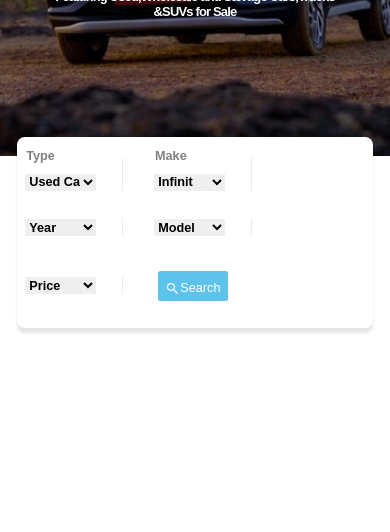
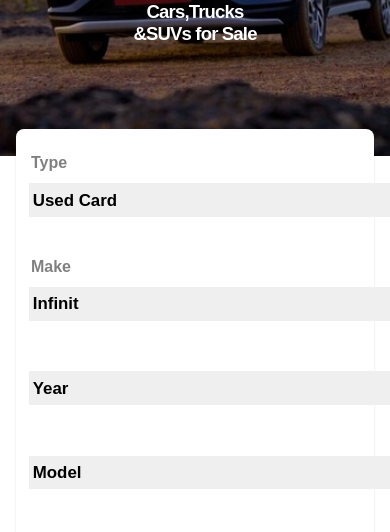
Before and after one commit to joyasaha1004/car-website2, a plain HTML site: page index.html in a window 390 px wide. Shown: the part 312-844 px from the top of the page. Drawn offline with nearby package versions, Linux system fonts and the light colour scheme.

Commit message:
add all changes

```diff
--- a/style.css
+++ b/style.css
@@ -99,9 +99,6 @@ section{
    display: flex;
   flex-wrap: wrap;
    gap: 2vmax;
-   /* z-index: 20; */
-   /* left: 17vmax;
-   right: 0;  */
    justify-self: center;
    top:14vmax;
    padding-right: 1vmax;
@@ -156,27 +153,32 @@ section{
     top:0.4vmax;
 
 }
-@media(max-width:350px){
-    .text h3{
-        font-size: 9vw !important;
+@media(max-width:300px){
+
+    section{
+        height: 43vmax;
     }
+
+    .text p{
+        font-size: 12px;
+    }
+
 }
+
 @media(max-width:400px){
     .nav-list li a{
         font-size: 2.8vw;
     }
     .text h3{
-        font-size: 5.5vmax !important;
+        font-size: 5.3vmax !important;
     }
     .text p{
-        font-size:13px;
+        font-size:2.2vmax;
     }
 
 }
 @media(max-width:480px){
-    select{
-        max-width: 80%;
-    }
+
     .select-option{
         gap: 3.2vmax !important;
     }
@@ -196,6 +198,41 @@ section{
     left: 0;
     right: 0;
     }
+    .select-option{
+        display: grid;
+        width: 92%;
+        margin: -4vmax  1.8vmax !important;
+        gap: 6vmax !important;
+        padding: 4.2vmax 2.3vw;
+
+    }
+    .option{
+         border: none;
+    }
+   select{
+       font-size: 20px;
+       position: relative;
+       width: 100%;
+       height: 4vmax;
+       font-weight: 600 !important;
+   }
+   .form-select{
+       font-size: 2vmax;
+   }
+   .select-option h5{
+       font-size: 1.9vmax;
+   }
+   .btn{
+
+       text-align: center;
+
+   }
+   .btn button{
+   padding: 1.5vmax 19.85vmax;
+     position: relative;
+     justify-content: left;
+      font-size: 1.9vmax;
+   }
 
 }
 
```
